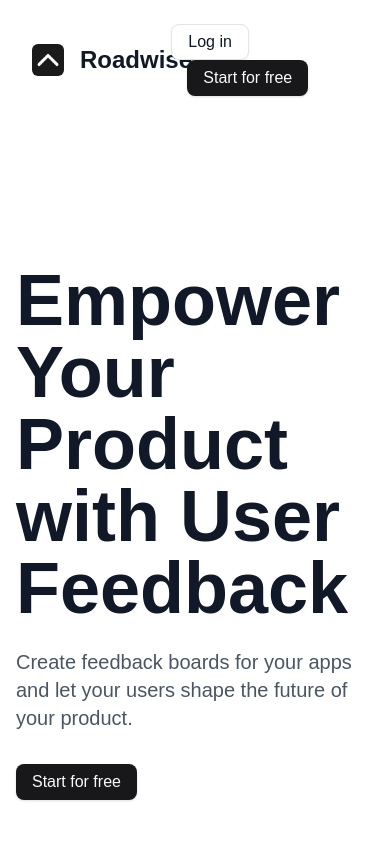
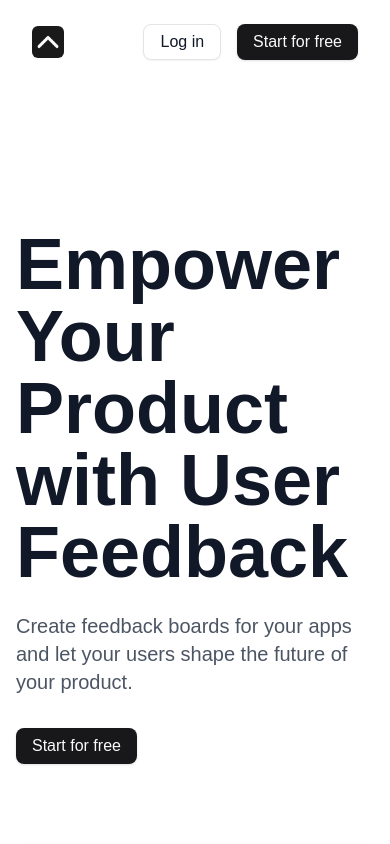
Before and after one commit to roadwise-dev/roadwise, a Next.js app: page / in a window 390 px wide. Shown: the top 844 px of the page. Built offline with nearby package versions, Linux system fonts and the light colour scheme.

Commit message:
feat: keep logo only on mobile

```diff
--- a/components/landing/navbar.tsx
+++ b/components/landing/navbar.tsx
@@ -14,7 +14,7 @@ export default function Navbar() {
           height={32}
           className="rounded-md opacity-90"
         />
-        <Link href="/" className="text-2xl font-bold">
+        <Link href="/" className="hidden md:block text-2xl font-bold">
           Roadwise
         </Link>
       </div>
```
